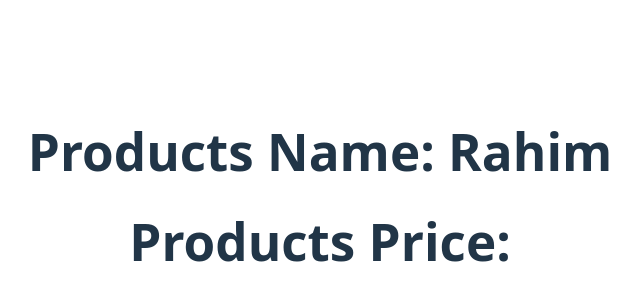
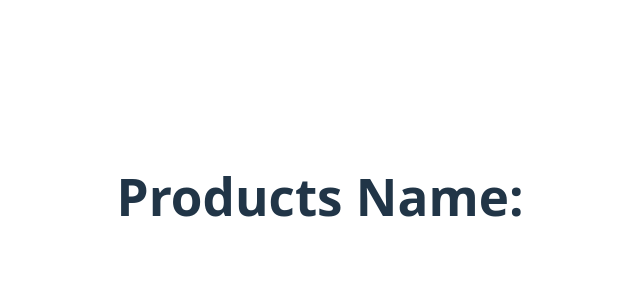
Before and after one commit to tanjirhc/understand-react, a React (Vite) app: page / in a window 1280 px wide. Shown: the part 204-504 px from the top of the page, without its empty margins (320-960 px from the left). Built offline with nearby package versions, Linux system fonts and the light colour scheme.

Commit message:
products console showing

```diff
--- a/src/App.jsx
+++ b/src/App.jsx
@@ -4,12 +4,20 @@ import Products from './components/Products/Products'
 
 function App() {
 
-  const arrays = [ 'Rahim', 'Karim', 'Jabbar', 'Kalam' ];
+  const products = [
+    {name: "Iphone 14 Pro Max", price: "1,29,900"},
+    {name: "Samsung Galaxy S23 Ultra", price: "1,05,999"},
+    {name: "OnePlus 11R", price: "39,999"},
+    {name: "Google Pixel 7 Pro", price: "84,999"},
+    {name: "Xiaomi 13 Pro", price: "57,999"},
+    {name: "Sony Xperia 1 IV", price: "1,19,990"},
+    {name: "Motorola Edge 30 Ultra", price: "49,999"}
+   ];
 
   return (
     <div>
       <Products
-        arrays = {arrays}
+        products = {products}
       />
     </div>
   )
--- a/src/components/Products/Products.jsx
+++ b/src/components/Products/Products.jsx
@@ -2,12 +2,11 @@ import React from 'react'
 import './Products.css'
 
 const Products = (props) => {
-    console.log(props.arrays);
+    console.log(props.products);
 
   return (
     <div>
-      <h1>Products Name: {props.arrays[0]} </h1>
-        <h1>Products Price:  </h1>
+      <h1>Products Name:  </h1>
     </div>
   )
 }
```
